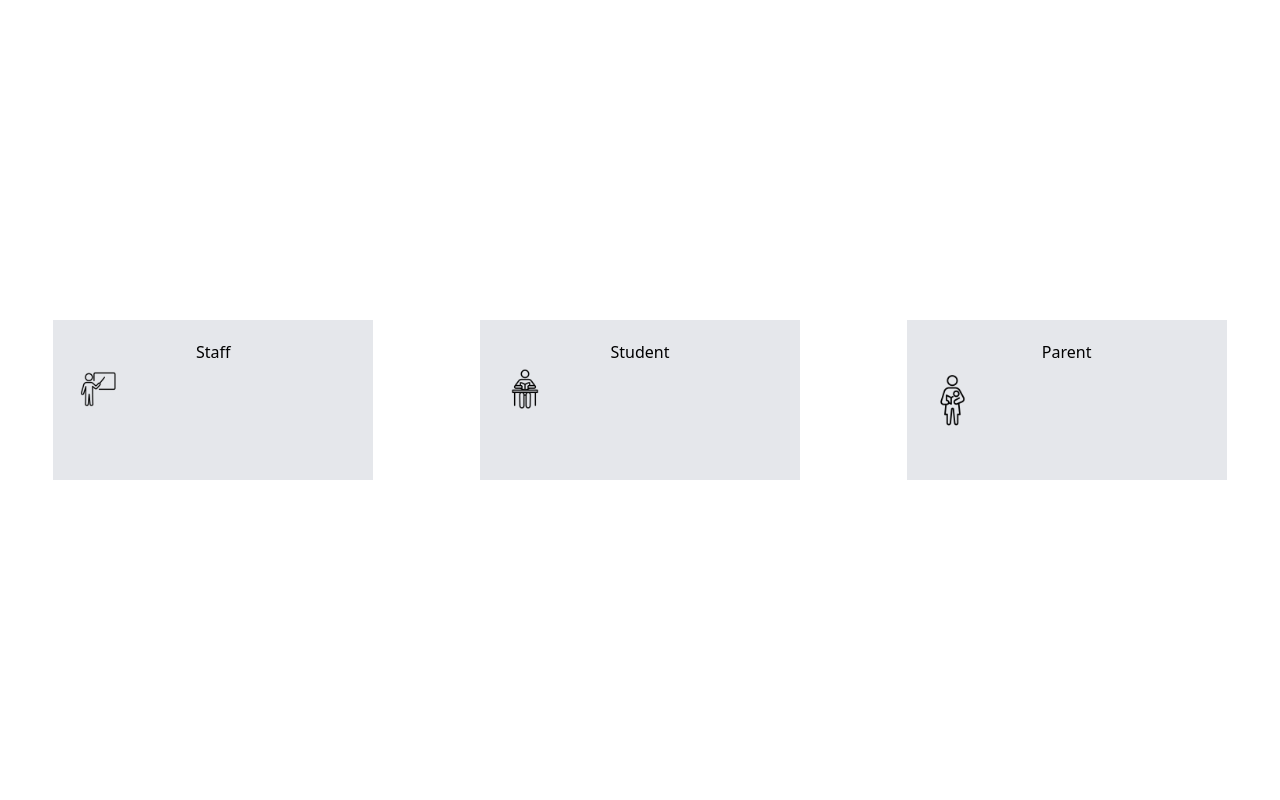
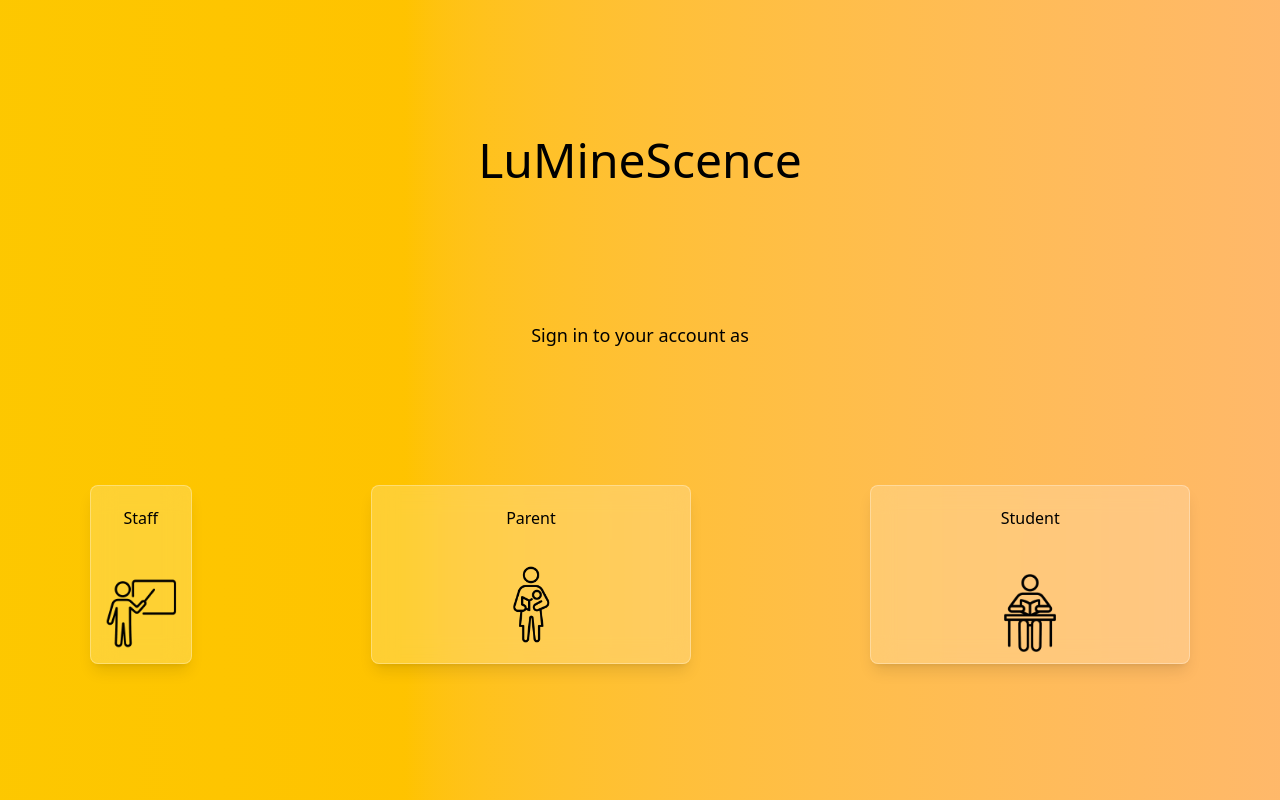
Before and after one commit to BigBabyofTel/lum-lms, a Next.js app in the folder frontend/: page /portal in a window 1280 px wide. Built offline with nearby package versions, Linux system fonts and the light colour scheme.

Commit message:
cards finished on login display

```diff
--- a/frontend/app/portal/page.tsx
+++ b/frontend/app/portal/page.tsx
@@ -4,17 +4,34 @@ export default function Page() {
 
     return (
         <>
-            <div
-                className="h-dvh w-full flex flex-row items-center justify-around">
-                <div className="w-1/4 h-1/5 p-5  bg-gray-200 text-center">Staff
-                    <Image src="/teacher.webp" width={50} height={50} alt="an icon representing teachers"/></div>
-                <div className="w-1/4 h-1/5 p-5  bg-gray-200 text-center">Student
-                    <Image src="/student.webp" width={50} height={50} alt="an icon representing students"/>
+            <section
+                className="h-dvh w-full flex flex-col items-center justify-evenly bg-linear-to-r from-yellow-400 to-orange-300">
+                <div>
+                    <h1 className="text-5xl">LuMineScence</h1>
                 </div>
-                <div className="w-1/4 h-1/5 p-5  bg-gray-200 text-center">Parent
-                    <Image src="/parent.webp" width={50} height={50} alt="icon representing parents"/>
+                <div>
+                    <h2 className="text-lg">Sign in to your account as</h2>
                 </div>
-            </div>
+                <div
+                    className="w-full flex flex-row items-center justify-around">
+                    <div
+                        className="ww-1/4 h-full bg-white/20 backdrop-blur-md border border-white/30 rounded-lg shadow-lg text-center flex flex-col justify-between items-center opacity-100">
+                        <span className="mt-5">Staff</span>
+                        <Image src="/teacher.webp" width={100} height={100} alt="an icon representing teachers"/></div>
+                    <div
+                        className="w-1/4 h-full bg-white/20 backdrop-blur-md border border-white/30 rounded-lg shadow-lg text-center flex flex-col justify-between items-center opacity-100">
+                        <span className="mt-5">Parent</span>
+                        <Image src="/parent.webp" width={75} height={75} alt="icon representing parents"
+                               className="mt-[20px]"/>
+                    </div>
+                    <div
+                        className="w-1/4 h-full bg-white/20 backdrop-blur-md border border-white/30 rounded-lg shadow-lg text-center flex flex-col justify-between items-center opacity-100">
+                        <span className="mt-5">Student</span>
+                        <Image src="/student.webp" width={100} height={100} alt="an icon representing students"/>
+                    </div>
+
+                </div>
+            </section>
         </>
     )
 }
```
